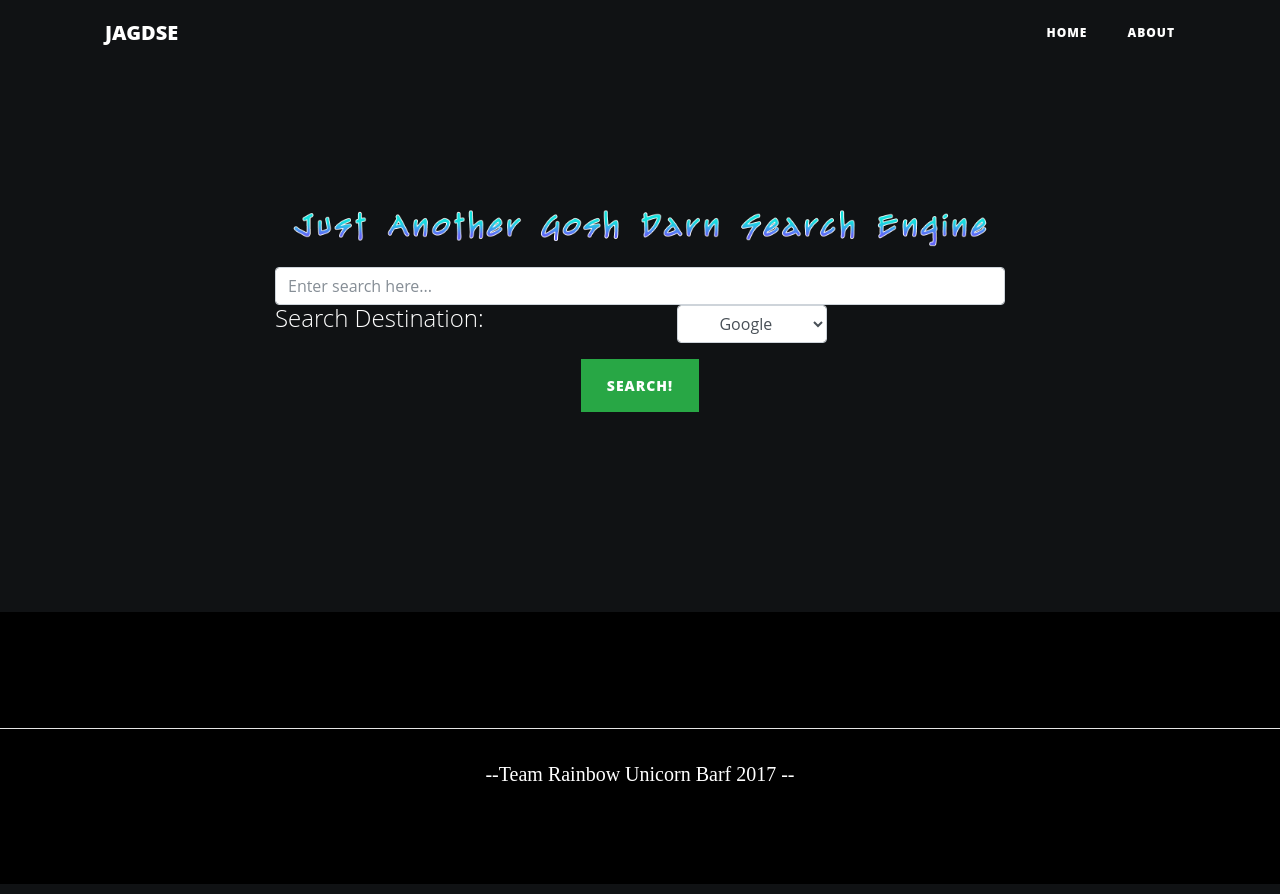
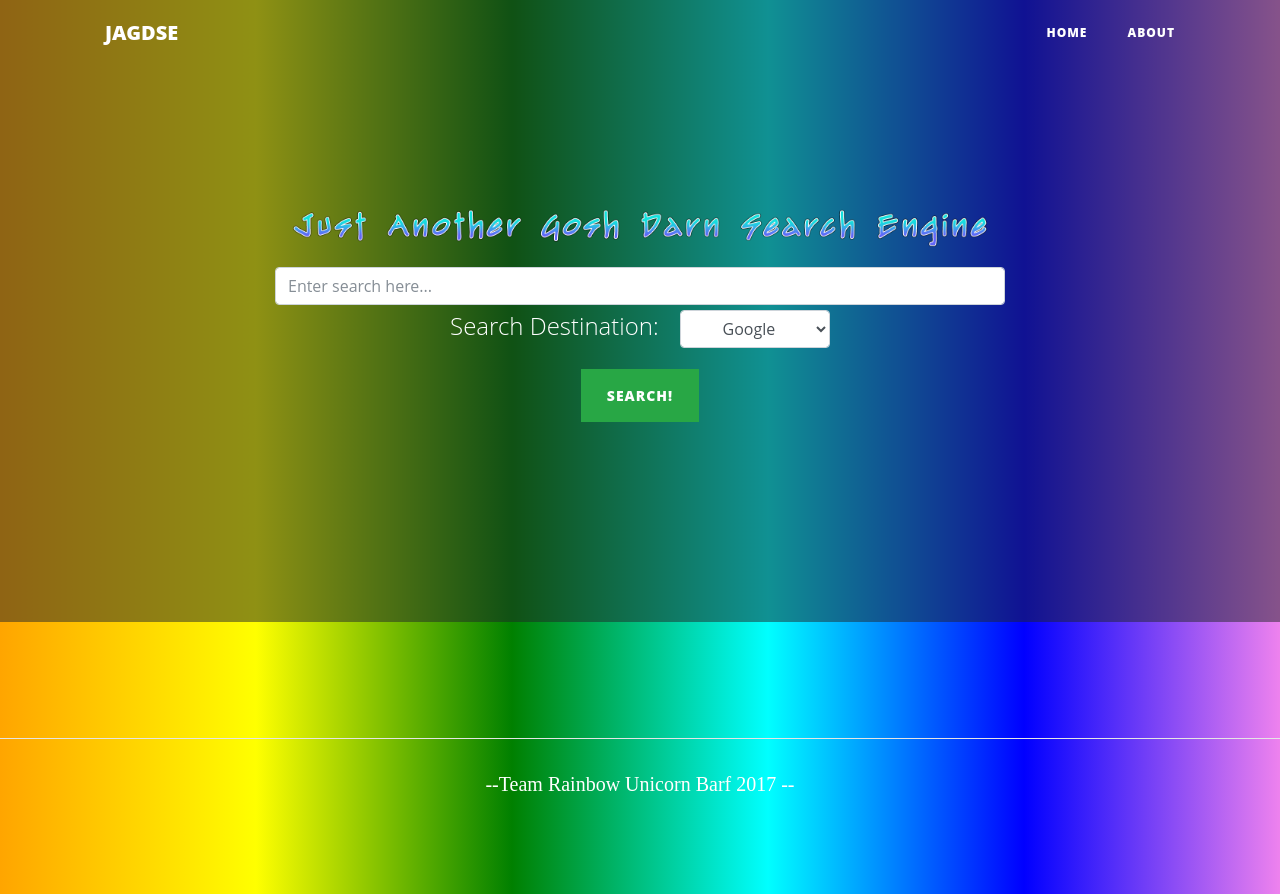
Before and after one commit to kkhan01/just-another-gosh-darn-search-engine, a Flask app: page / in a window 1280 px wide. Run offline with Flask 2, Linux system fonts and the light colour scheme; some libraries are stand-ins or nearby versions.

Commit message:
Update~~~~~~~

```diff
--- a/static/css/custom.css
+++ b/static/css/custom.css
@@ -1,5 +1,5 @@
 body {
-    background-color: black;
+    background: linear-gradient(to right, orange , yellow, green, cyan, blue, violet);
 }
 
 hr {
@@ -8,6 +8,7 @@ hr {
 
 footer {
     color: white;
+    background: linear-gradient(to right, orange , yellow, green, cyan, blue, violet);
 }
 
 #logo {
@@ -30,14 +31,25 @@ footer {
 }
 
 #search-dest {
+    display: inline-block;
     width: 150px;
     text-align: center;
     margin: auto;
+    margin-top: 5px;
     margin-bottom: 5px;
 }
 
 label {
     clear: both;
-    float: left;
+    display: inline-block;
     margin-right: 15px;
 }
+
+.overlay {
+    position: absolute;
+    top: 0;
+    left: 0;
+    height: 100%;
+    width: 100%;
+    background-color: rgba(5, 5, 5, 0.45);
+}
--- a/templates/home.html
+++ b/templates/home.html
@@ -2,7 +2,7 @@
 
 {% block content %}
 <!-- Page Header -->
-<header class="masthead" style="background-color: black;">
+<header class="masthead" style="background-color: transparent;">
     <div class="overlay"></div>
     <div class="container">
         <div class="row">
```
